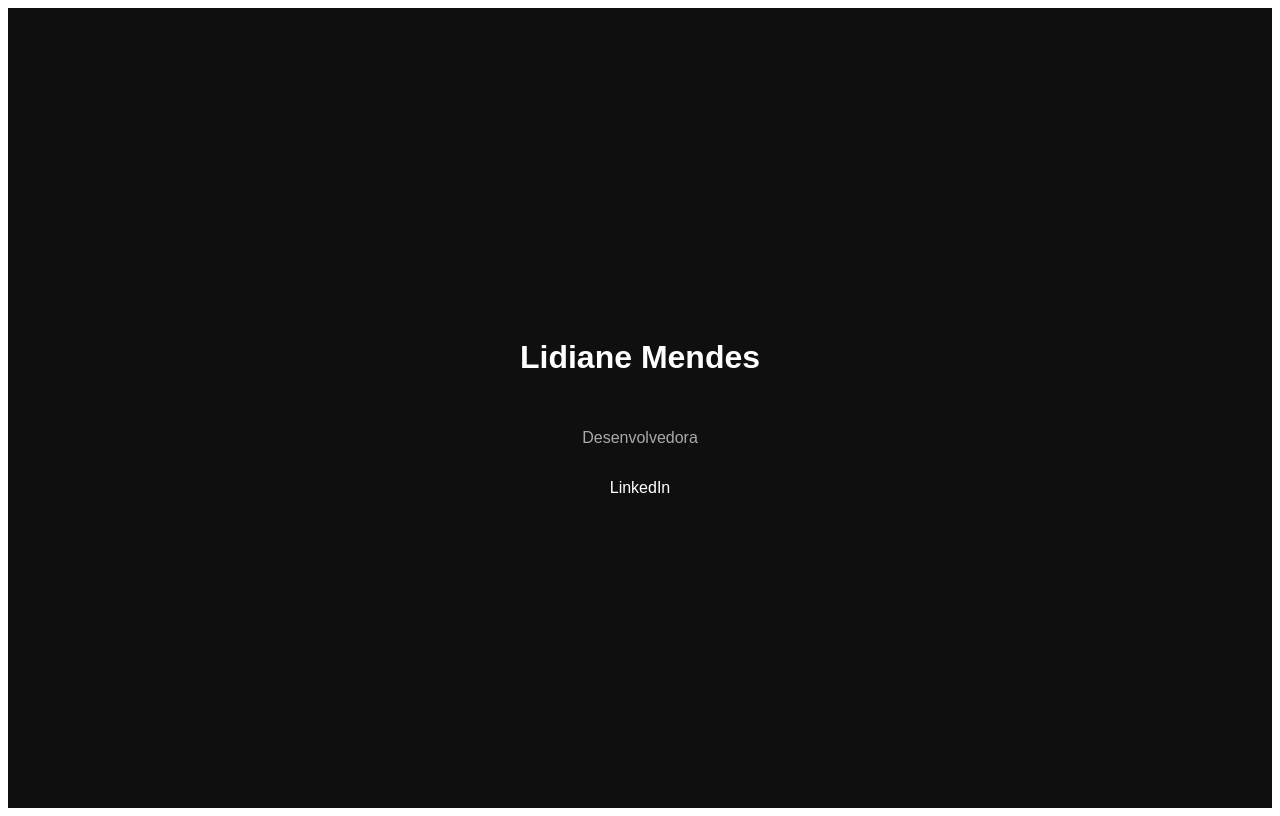
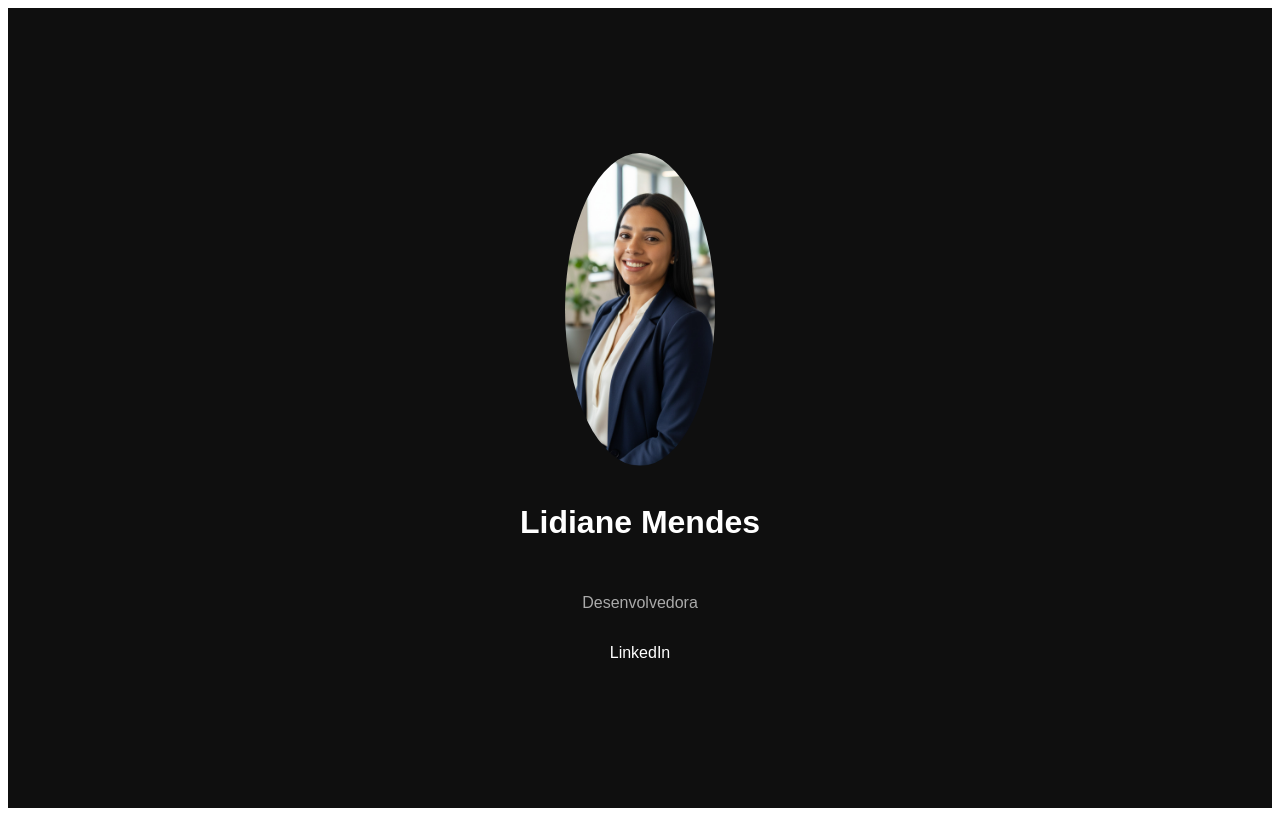
Before and after one commit to LidianeMendess/curso-dev, a Next.js app: page / in a window 1280 px wide. Built offline with nearby package versions, Linux system fonts and the light colour scheme.

Commit message:
Atualizar o index.js

```diff
--- a/pages/index.js
+++ b/pages/index.js
@@ -3,6 +3,12 @@ import styles from "../styles/Home.module.css";
 export default function Home() {
   return (
     <main className={styles.container}>
+
+        <img
+        src="/foto.jpg"
+        alt="Foto de Lidiane Mendes"
+        style={{ width: "150px", borderRadius:     "50%" }}
+      />
 
       <h1>Lidiane Mendes</h1>
 
```
